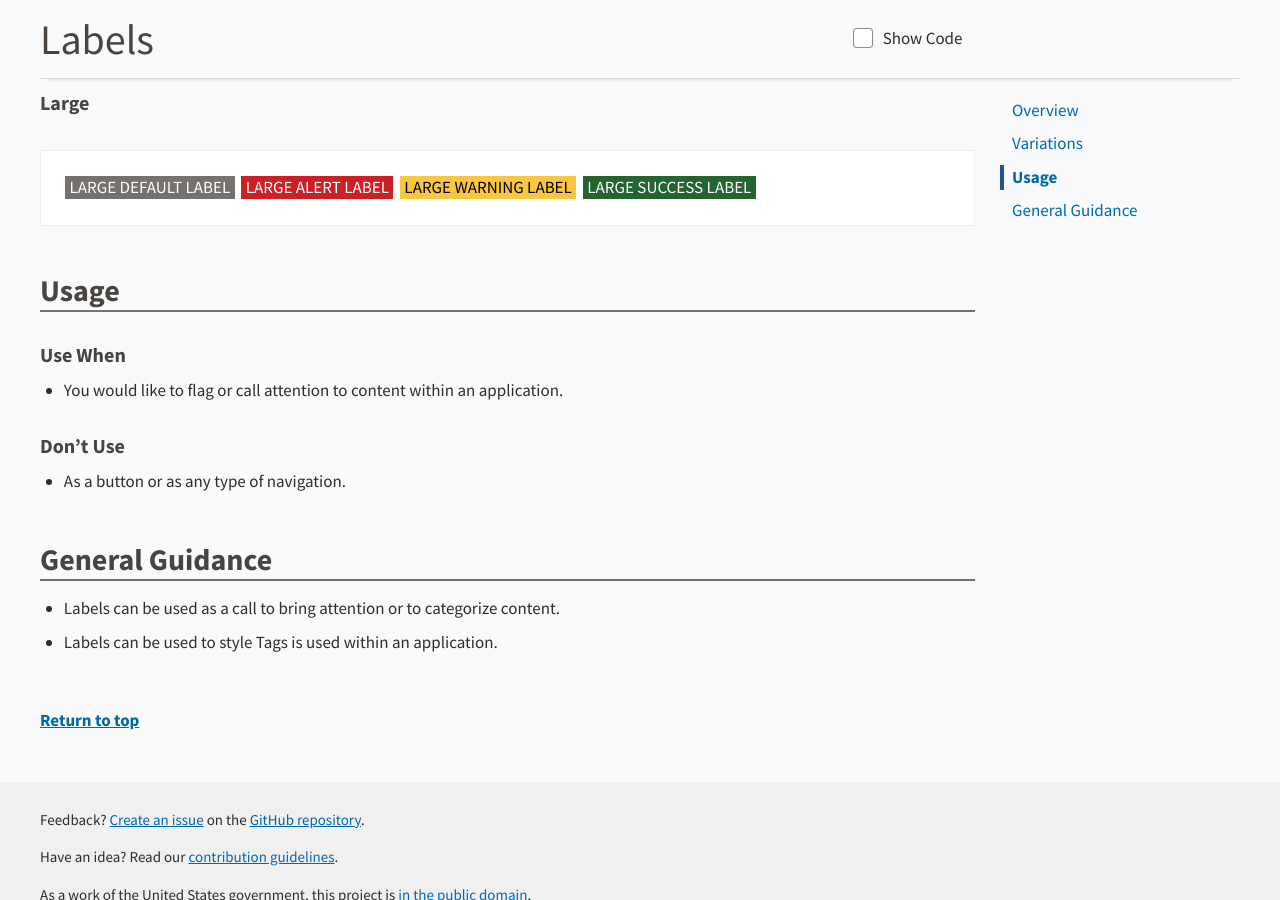
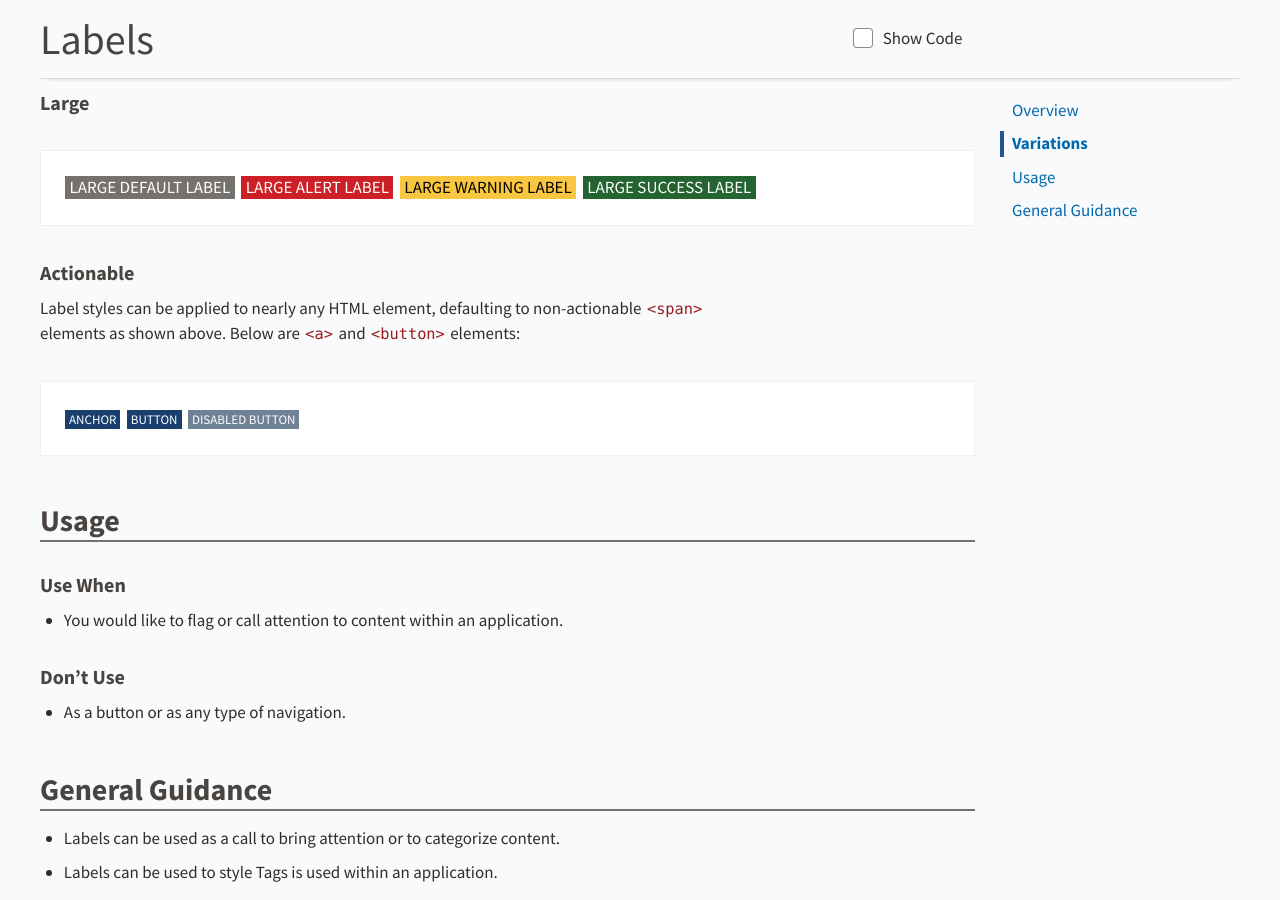
Before and after one commit to USDA-FSA/fsa-design-system, a Jekyll site: the page built from components/labels/index.md, in a window 1280 px wide and 900 px high, scrolled down 1575 px. Built offline with Jekyll 4.4.1, drawn with Linux system fonts in a browser that asks for light colours.

Commit message:
Added actionable Badge and Label examples [amends #232]

````diff
--- a/components/labels/index.md
+++ b/components/labels/index.md
@@ -75,6 +75,21 @@ Labels are styled with `class="fsa-label fsa-label--[type] fsa-label--[size]"`.
 <span class="fsa-label fsa-label--success fsa-label--large">Large Success Label</span>
 ```
 
+### Actionable
+
+Label styles can be applied to nearly any HTML element, defaulting to non-actionable `<span>` elements as shown above. Below are `<a>` and `<button>` elements:
+
+<div class="ds-preview">
+  <a class="fsa-label fsa-label--general" href="link.html">Anchor</a>
+  <button class="fsa-label fsa-label--general" type="button">Button</button>
+  <button class="fsa-label fsa-label--general" type="button" disabled="disabled">Disabled Button</button>
+</div>
+```html
+<a class="fsa-label fsa-label--general" href="link.html">Anchor</a>
+<button class="fsa-label fsa-label--general" type="button">Button</button>
+<button class="fsa-label fsa-label--general" type="button" disabled="disabled">Disabled Button</button>
+```
+
 ## Usage
 
 ### Use When
````
Also changed, not shown: components/badges/index.md (+15 -1 lines).
